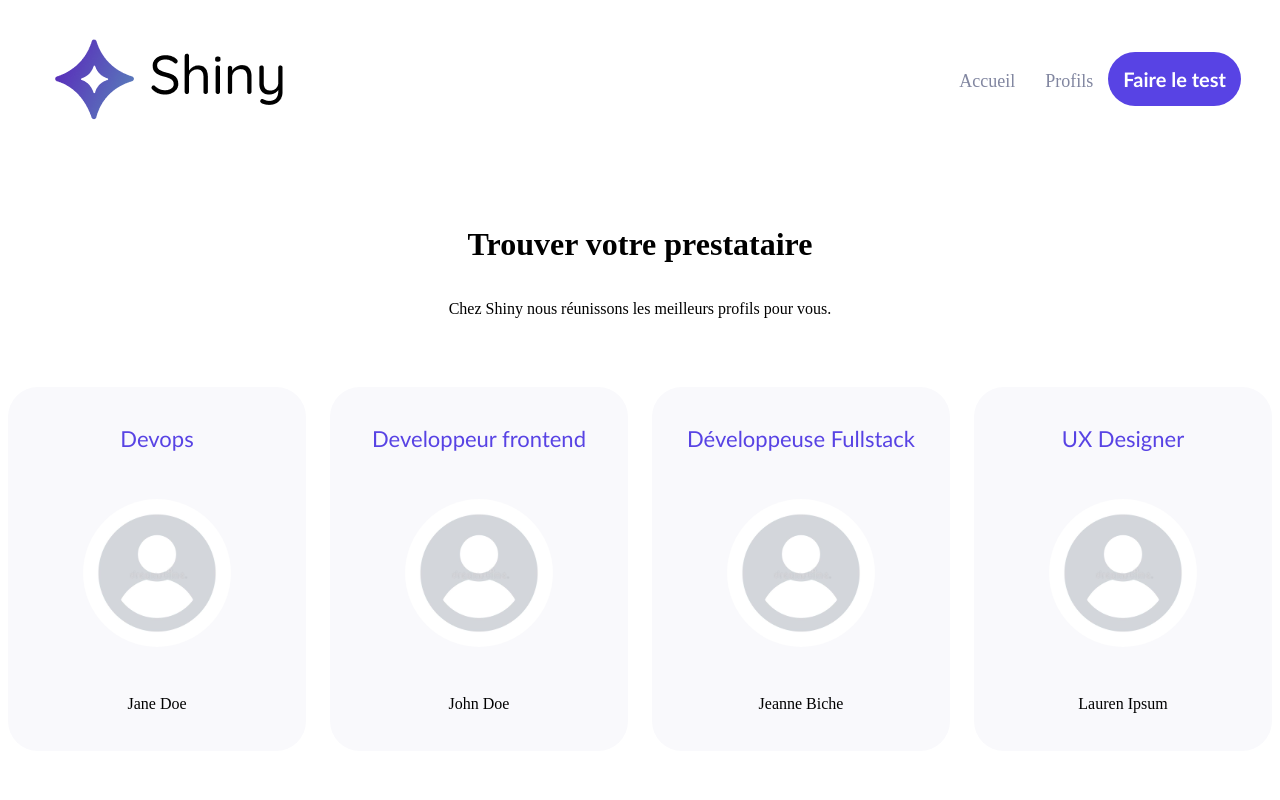
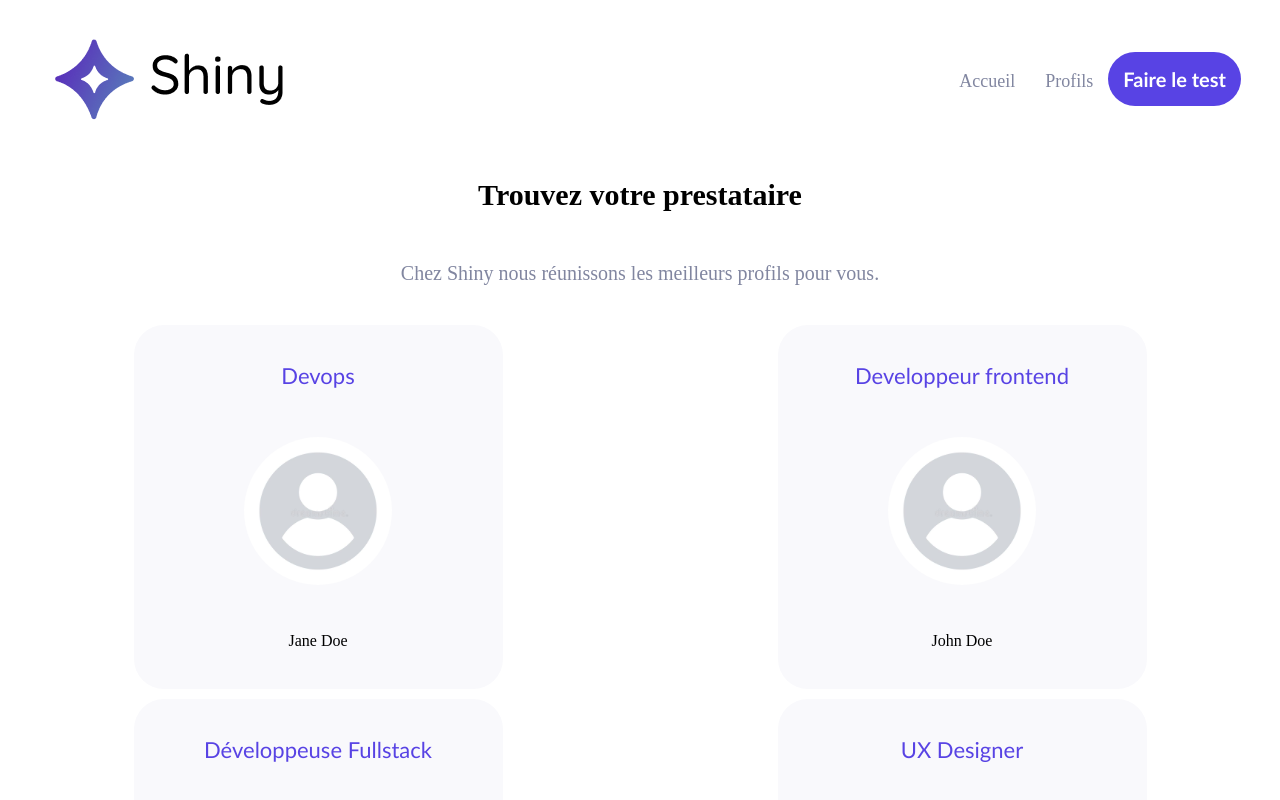
Before and after one commit to BenGex31/ShinyApp, a React (Create React App) app: page /freelances in a window 1280 px wide. Shown: the top 800 px of the page. Built offline with nearby package versions, Linux system fonts and the light colour scheme.

Commit message:
Update styled component

```diff
--- a/src/pages/Freelances.jsx
+++ b/src/pages/Freelances.jsx
@@ -2,6 +2,7 @@ import React from "react";
 import DefaultPicture from "../assets/user-img.png";
 import Card from "../components/Card";
 import styled from "styled-components";
+import colors from "../utils/style/colors";
 
 const freelanceProfiles = [
   {
@@ -26,35 +27,37 @@ const freelanceProfiles = [
   }
 ];
 
-const ContainerDiv = styled.div`
-  height: 600px;
-  display: flex;
-  flex-direction: column;
-  justify-content: space-around;
-`;
-
-const ContainerText = styled.div`
-  display: flex;
-  flex-direction: column;
-  align-items: center;
-`;
-
 const CardsContainer = styled.div`
-  display: flex;
-  justify-content: space-around;
-  align-items: center;
+  display: grid;
   gap: 24px;
   grid-template-rows: 350px 350px;
   grid-template-columns: repeat(2, 1fr);
+  align-items: center;
+  justify-items: center;
+`;
+
+const PageTitle = styled.h1`
+  font-size: 30px;
+  color: black;
+  text-align: center;
+  padding-bottom: 30px;
+`;
+
+const PageSubtitle = styled.h2`
+  font-size: 20px;
+  color: ${colors.secondary};
+  font-weight: 300;
+  text-align: center;
+  padding-bottom: 30px;
 `;
 
 function Freelances() {
   return (
-    <ContainerDiv>
-      <ContainerText>
-        <h1>Trouver votre prestataire</h1>
-        <p>Chez Shiny nous réunissons les meilleurs profils pour vous.</p>
-      </ContainerText>
+    <div>
+      <PageTitle>Trouvez votre prestataire</PageTitle>
+      <PageSubtitle>
+        Chez Shiny nous réunissons les meilleurs profils pour vous.
+      </PageSubtitle>
       <CardsContainer>
         {freelanceProfiles.map((profile, index) => (
           <Card
@@ -64,7 +67,7 @@ function Freelances() {
           />
         ))}
       </CardsContainer>
-    </ContainerDiv>
+    </div>
   );
 }
 
```
